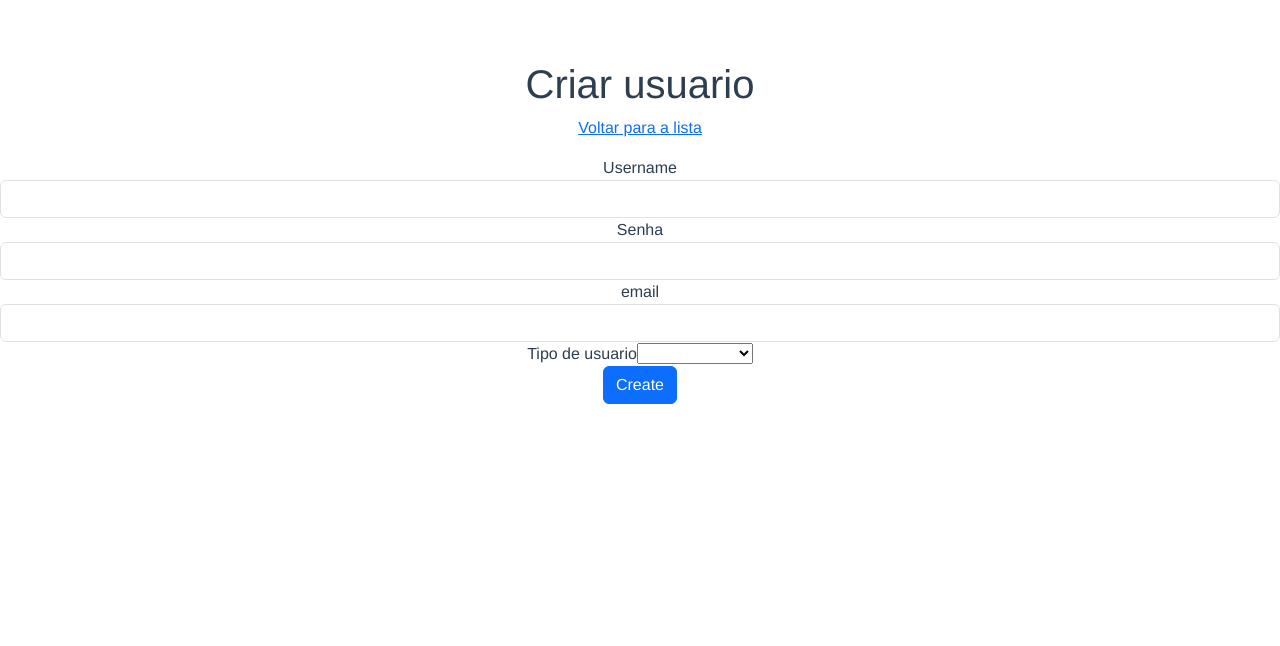
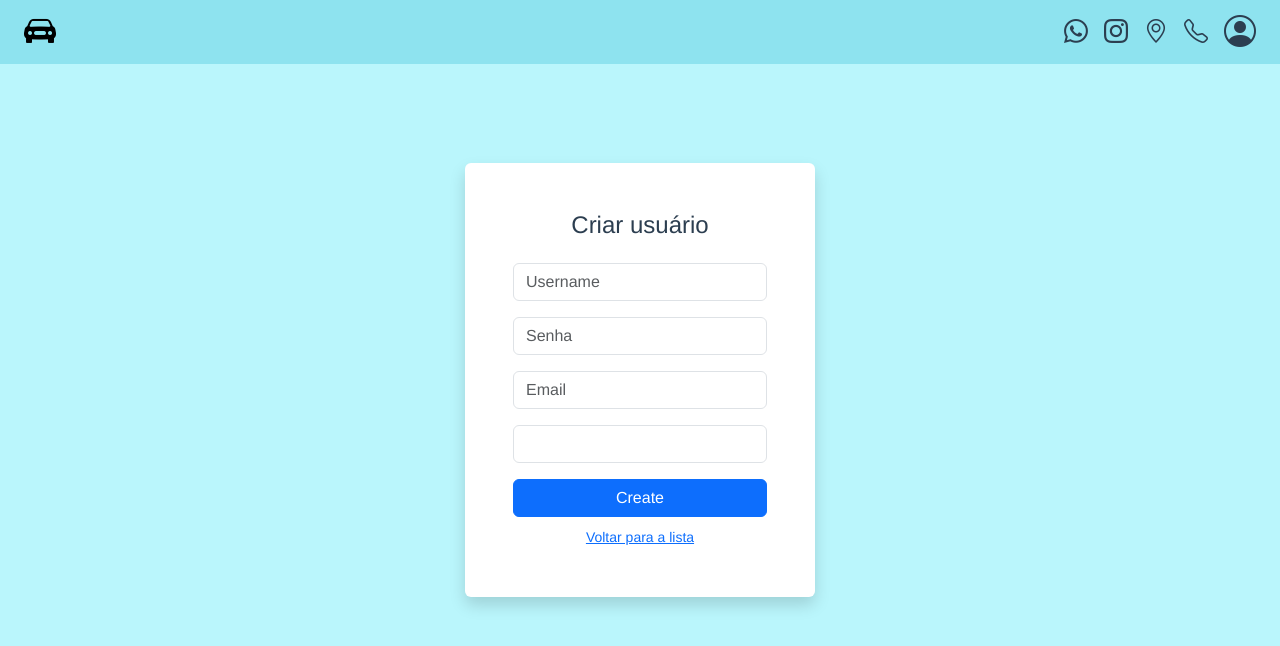
Before and after one commit to GaZ33/projeto-springboot-vue, a Vue app in the folder AS_Aula10_frontend/frontend/: page /criarUsuario in a window 1280 px wide. Shown: the top 646 px of the page. Built offline with nearby package versions, Linux system fonts and the light colour scheme; sample sign-in values are in the browser's storage; what vue-resource would draw is missing.

Commit message:
tudo certo

```diff
--- a/AS_Aula10_frontend/frontend/src/components/AgendamentosInstrutor.vue
+++ b/AS_Aula10_frontend/frontend/src/components/AgendamentosInstrutor.vue
@@ -1,12 +1,25 @@
 <template>
-  <div id="list-aulas">
-    <h1>Agendamentos de Aulas Instrutor</h1>
-     <p>
-      <router-link :to="{ name: 'list' }" class="btn btn-primary">
-        Voltar
+  <div class="min-vh-100" style="background: #baf6fc; margin: 0; padding: 0;">
+    <nav class="navbar navbar-expand-lg navbar-light bg-white shadow-sm" style="position: absolute; top: 0; left: 0; width: 100%; z-index: 10;">
+      <div class="container-fluid">
+        <router-link class="navbar-brand d-flex align-items-center" :to="{ name: 'agendamentos' }">
+          <i class="bi bi-calendar-check" style="font-size: 2rem; color: #0d6efd;"></i>
+          <span class="ms-2 fw-bold">Agendamentos Instrutor</span>
         </router-link>
-    </p>
-    <table class="table table-bordered" style="width: 80%; margin: 0 auto; background: #fff; border-radius: 8px; box-shadow: 0 2px 8px rgba(0,0,0,0.05);">
+        <div class="d-flex ms-auto align-items-center" style="gap: 1rem;">
+          <router-link class="nav-link p-0" :to="{ name: 'list' }">
+            <i class="bi bi-list-ul" style="font-size: 1.5rem;"></i>
+          </router-link>
+          <router-link class="nav-link p-0" :to="{ name: 'login' }">
+            <i class="bi bi-box-arrow-right" style="font-size: 1.5rem;"></i>
+          </router-link>
+        </div>
+      </div>
+    </nav>
+    <div class="container d-flex justify-content-center align-items-center" style="min-height: 100vh;">
+      <div class="card shadow-lg p-4" style="width: 100%; max-width: 900px; margin-top: 0;">
+        <h2 class="mb-4 text-center">Agendamentos de Aulas Instrutor</h2>
+        <table class="table table-bordered table-responsive" style="background: #fff; border-radius: 8px; box-shadow: 0 2px 8px rgba(0,0,0,0.05);">
           <thead style="background: #f5f5f5;">
             <tr>
               <th style="text-align:center; padding:8px;">ID</th>
@@ -46,6 +59,11 @@
             </tr>
           </tbody>
         </table>
+        <div class="d-grid gap-2 mt-3">
+          <router-link class="btn btn-outline-secondary" :to="{ name: 'list' }">Voltar para o menu</router-link>
+        </div>
+      </div>
+    </div>
   </div>
 </template>
 
--- a/AS_Aula10_frontend/frontend/src/components/CriarAgendamentos.vue
+++ b/AS_Aula10_frontend/frontend/src/components/CriarAgendamentos.vue
@@ -1,48 +1,60 @@
 <template>
-  <div id="create-produto">
-    <h1>Criar Agendamentos</h1>
-
-    <p>
-      <router-link :to="{ name: 'list' }"
-        >Voltar para a lista</router-link
-      >
-    </p>
+  <div class="min-vh-100" style="background: #baf6fc; margin: 0; padding: 0;">
+    <nav class="navbar navbar-expand-lg navbar-light bg-white shadow-sm" style="position: absolute; top: 0; left: 0; width: 100%; z-index: 10;">
+      <div class="container-fluid">
+        <router-link class="navbar-brand d-flex align-items-center" :to="{ name: 'agendamentos' }">
+          <i class="bi bi-calendar-check" style="font-size: 2rem; color: #0d6efd;"></i>
+          <span class="ms-2 fw-bold">Agendamentos</span>
+        </router-link>
+        <div class="d-flex ms-auto align-items-center" style="gap: 1rem;">
+          <router-link class="nav-link p-0" :to="{ name: 'list' }">
+            <i class="bi bi-list-ul" style="font-size: 1.5rem;"></i>
+          </router-link>
+          <router-link class="nav-link p-0" :to="{ name: 'login' }">
+            <i class="bi bi-box-arrow-right" style="font-size: 1.5rem;"></i>
+          </router-link>
+        </div>
+      </div>
+    </nav>
+    <div class="container d-flex justify-content-center align-items-center" style="min-height: 100vh;">
+      <div class="card shadow-lg p-4" style="width: 100%; max-width: 500px; margin-top: 80px;">
+        <h2 class="mb-4 text-center">Criar Agendamento</h2>
         <form v-on:submit.prevent="addproduto">
-      <div class="form-group">
-        <label for="aluno-select">Selecione um Aluno</label>
-        <input type="text" class="form-control" v-model="alunoSearch" placeholder="Buscar aluno..." />
-        <select class="form-control" v-model="usuario.alunoId" id="aluno-select" required>
+          <div class="mb-3">
+            <label for="aluno-select" class="form-label">Selecione um Aluno</label>
+            <input type="text" class="form-control mb-2" v-model="alunoSearch" placeholder="Buscar aluno..." />
+            <select class="form-select" v-model="usuario.alunoId" id="aluno-select" required>
               <option v-for="aluno in filteredAlunos" :key="aluno.id" :value="aluno.id">
                 {{ aluno.nome }}
               </option>
             </select>
           </div>
-
-      <div class="form-group">
-        <label for="instrutor-select">Selecione um Instrutor</label>
-        <input type="text" class="form-control" v-model="instrutorSearch" placeholder="Buscar instrutor..." />
-        <select class="form-control" v-model="usuario.instrutorId" id="instrutor-select" required>
+          <div class="mb-3">
+            <label for="instrutor-select" class="form-label">Selecione um Instrutor</label>
+            <input type="text" class="form-control mb-2" v-model="instrutorSearch" placeholder="Buscar instrutor..." />
+            <select class="form-select" v-model="usuario.instrutorId" id="instrutor-select" required>
               <option v-for="instrutor in filteredInstrutores" :key="instrutor.id" :value="instrutor.id">
                 {{ instrutor.username }}
               </option>
             </select>
           </div>
-
-      <div class="form-group">
-        <label for="data">Data:</label>
+          <div class="mb-3">
+            <label for="data" class="form-label">Data</label>
             <input type="date" class="form-control" id="data" v-model="data" required />
           </div>
-      <div class="form-group">
-        <label for="hora">Hora:</label>
-        <select class="form-control" id="hora" v-model="hora" required>
+          <div class="mb-3">
+            <label for="hora" class="form-label">Hora</label>
+            <select class="form-select" id="hora" v-model="hora" required>
               <option v-for="h in horas" :key="h" :value="h">{{ h }}:00</option>
             </select>
           </div>
-
-      <div class="form-group">
-        <button class="btn btn-primary">Create</button>
+          <div class="d-grid gap-2">
+            <button class="btn btn-primary" type="submit">Criar</button>
+            <router-link class="btn btn-outline-secondary" :to="{ name: 'list' }">Voltar para a lista</router-link>
           </div>
         </form>
+      </div>
+    </div>
   </div>
 </template>
 
--- a/AS_Aula10_frontend/frontend/src/components/CriarUsuario.vue
+++ b/AS_Aula10_frontend/frontend/src/components/CriarUsuario.vue
@@ -1,60 +1,46 @@
 <template>
-  <div id="create-produto">
-    <h1>Criar usuario</h1>
-
-    <p>
-      <router-link :to="{ name: 'list' }"
-        >Voltar para a lista</router-link
-      >
-    </p>
+  <div class="min-vh-100" style="background: #baf6fc; margin: 0; padding: 0;">
+    <nav class="navbar navbar-light px-4 w-100 m-0" style="background: #8ee3ef; position: absolute; top: 0; left: 0; right: 0;">
+      <span class="navbar-brand mb-0 h1">
+        <i class="bi bi-car-front-fill" style="font-size: 2rem;"></i>
+      </span>
+      <div class="d-flex align-items-center gap-3">
+        <i class="bi bi-whatsapp" style="font-size: 1.5rem;"></i>
+        <i class="bi bi-instagram" style="font-size: 1.5rem;"></i>
+        <i class="bi bi-geo-alt" style="font-size: 1.5rem;"></i>
+        <i class="bi bi-telephone" style="font-size: 1.5rem;"></i>
+        <i class="bi bi-person-circle" style="font-size: 2rem;"></i>
+      </div>
+    </nav>
+    <div class="d-flex justify-content-center align-items-center" style="height: 80vh;">
+      <div class="bg-white p-5 rounded shadow" style="min-width: 350px;">
+        <h4 class="mb-4 text-center">Criar usuário</h4>
         <form v-on:submit.prevent="addproduto">
-      <div class="form-group">
-        <label name="user_username">Username</label>
-        <input
-          type="text"
-          class="form-control"
-          v-model="usuario.nomeUsuario"
-          id="user_username"
-          required
-        />
+          <div class="mb-3">
+            <input type="text" class="form-control" v-model="usuario.nomeUsuario" placeholder="Username" required />
           </div>
-
-      <div class="form-group">
-        <label name="user_password">Senha</label>
-        <input
-          type="text"
-          class="form-control"
-          v-model="usuario.senha"
-          id="user_password"
-          required
-        />
+          <div class="mb-3">
+            <input type="password" class="form-control" v-model="usuario.senha" placeholder="Senha" required />
           </div>
-
-      <div class="form-group">
-        <label name="user_email">email</label>
-        <input
-          type="text"
-          class="form-control"
-          v-model="usuario.email"
-          id="user_email"
-          required
-        />
+          <div class="mb-3">
+            <input type="email" class="form-control" v-model="usuario.email" placeholder="Email" required />
           </div>
-
-      <div class="form-group">
-        <label name="user_tipo">Tipo de usuario</label>
-        <select name="user_tipo" id="user_tipo" v-model="usuario.tipoUsuario">
+          <div class="mb-3">
+            <select class="form-control" v-model="usuario.tipoUsuario" required>
               <option value="3">ADMIN</option>
               <option value="2">INSTRUTOR</option>
               <option value="1">ALUNO</option>
             </select>
-
           </div>
-
-      <div class="form-group">
-        <button class="btn btn-primary">Create</button>
+          <button class="btn btn-primary w-100 mb-2" type="submit">Create</button>
+          <div class="text-center">
+            <small>
+              <router-link :to="{ name: 'list' }">Voltar para a lista</router-link>
+            </small>
           </div>
         </form>
+      </div>
+    </div>
   </div>
 </template>
 
```
Lines whose indentation alone changed are shown as unchanged.
